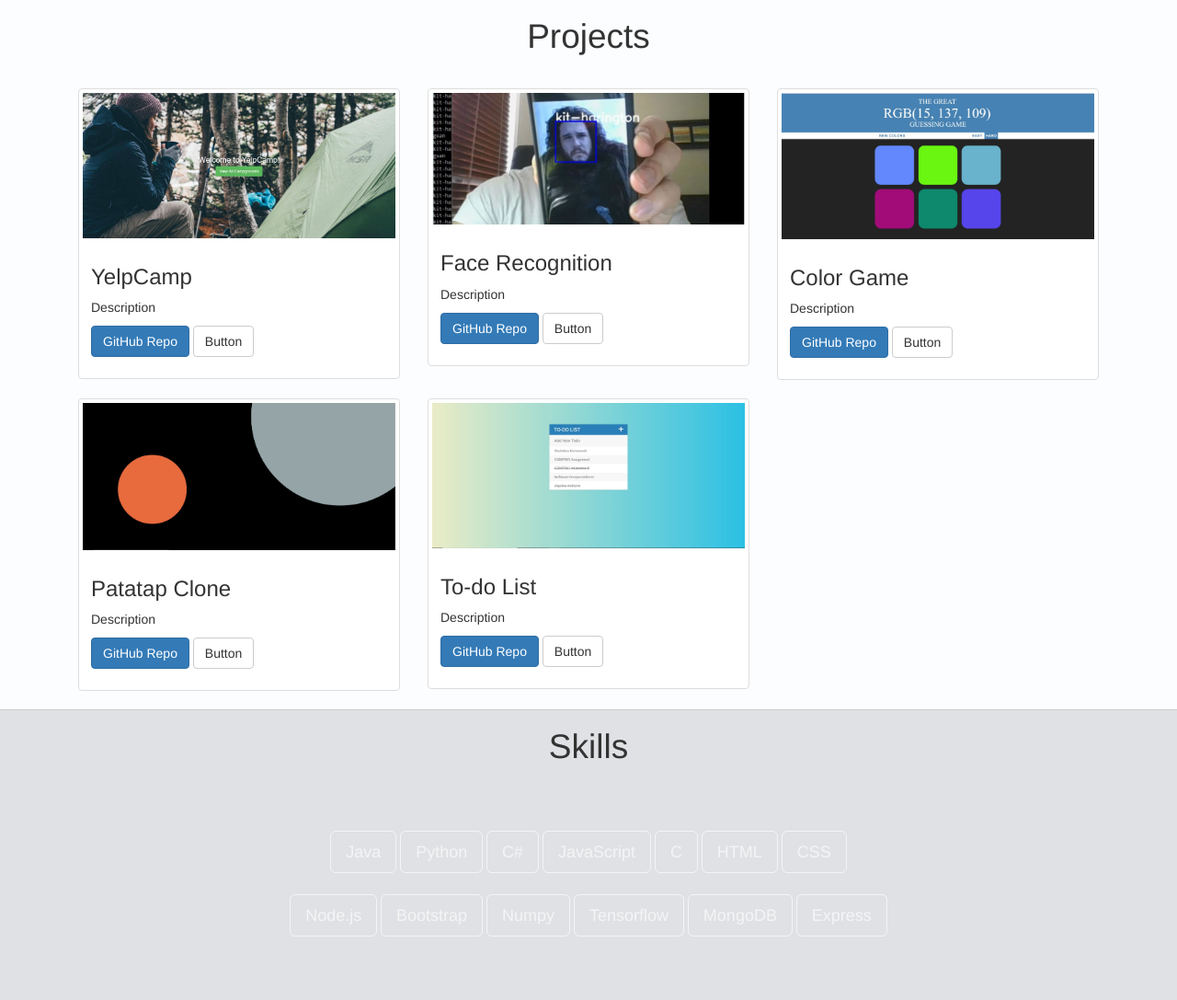
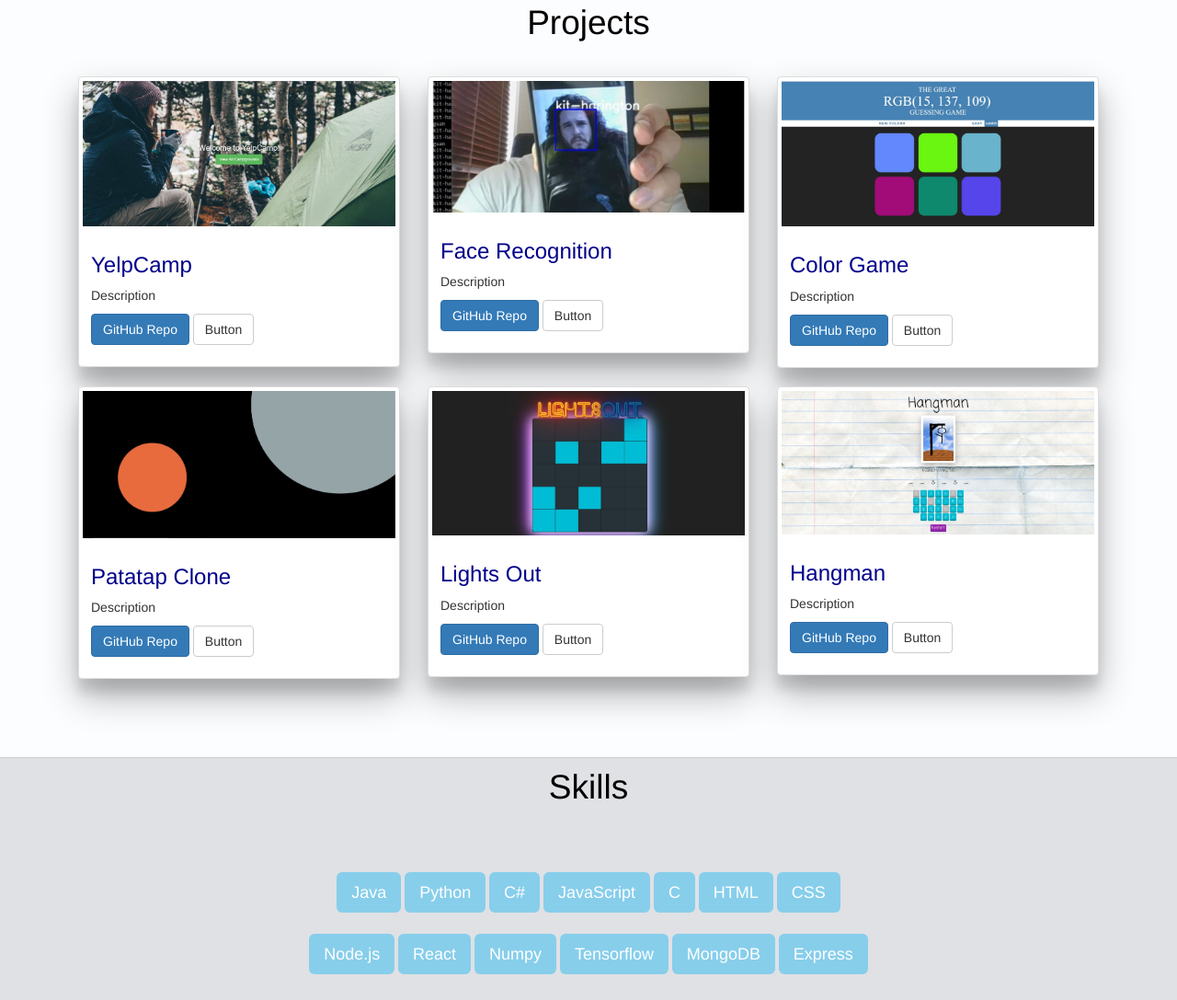
Before and after one commit to GuanXiangHuang/guanxhuang.github.io, a plain HTML site: page index.html in a window 1280 px wide. Shown: the part 1365-2452 px from the top of the page at 92% size. Drawn offline with nearby package versions, Linux system fonts and the light colour scheme.

Commit message:
add styling

```diff
--- a/app.css
+++ b/app.css
@@ -8,15 +8,23 @@ body {
     max-width: 100%;
 
 }
+
 .btn-info{
   border: 1px solid white;
   color: white;
   background-color: transparent;
+
 }
 
 .btn-info:hover{
   background-color: white;
   color: rgba(26, 85, 202, 1);
+}
+
+.skills-btn{
+  cursor: pointer;
+  background-color: skyblue;
+  border: none;
 }
 
 .btn {
@@ -72,7 +80,15 @@ a{
     background: #FCFDFF;
     /* height: 800px; */
     border-top: 1px solid  #cccccc;
+    padding-bottom: 5%;
+}
 
+.project-img:hover{
+  transform: scale(1.10);
+}
+
+.project-img{
+  transition: all ease 500ms;
 }
 
 #skills{
@@ -87,7 +103,15 @@ a{
     background: #FCFDFF;
     /* height: 400px; */
     border-top: 1px solid #cccccc;
+    padding-bottom: 5%;
+}
 
+.certification-img:hover{
+  transform: scale(1.10);
+}
+
+.certification-img{
+  transition: all ease 500ms;
 }
 
 #contact{
@@ -194,6 +218,49 @@ hr {
   height: auto;
 }
 
+.projects-thumbnail {
+  box-shadow: 0 19px 38px rgba(0, 0, 0, 0.3), 0 15px 12px rgba(0, 0, 0, 0.1);
+
+}
+
+.projects-title{
+  color: darkblue;
+}
+/* Underline effect NOT COMPLETED */
+.underline{
+  border: 4px solid transparent;
+  /* display: inline-block; */
+  vertical-align: top;
+  line-height: 36px;
+  /* text-transform: uppercase; */
+  color: black;
+  /* letter-spacing: 0.2em; */
+  text-align: center;
+  /* font-size: 1.4rem; */
+  margin: 10px;
+  /* position: relative; */
+}
+
+.underline::after {
+  width: 0%;
+  height: 4px;
+  display: block;
+  background-color: blue;
+  content: " ";
+  position: absolute;
+  top: 34px;
+  left: 50%;
+  transition: left 0.4s cubic-bezier(0.215, 0.61, 0.355, 1),
+    width 0.4s cubic-bezier(0.215, 0.61, 0.355, 1);
+}
+
+.underline:hover .underline::after {
+  width: 100%;
+  top: 34px;
+  left: 0;
+}
+
+
 .slideshow {
     position: fixed;
     width: 100%;
--- a/index.html
+++ b/index.html
@@ -69,11 +69,12 @@
     </ul>
   </div>
 
+<!-- About Me section -->
  <div>
    <div id="second" class="row">
      <div class="col-lg-12">
         <div>
-           <h2 id="about">About Me</h2>
+           <h2 class="underline" id="about">About Me</h2>
 
         </div>
       </div>
@@ -88,7 +89,7 @@
   <div class="row">
     <div id="third" class="col-lg-12">
        <div class="content">
-         <h2 class="title" id="education">Education</h2>
+         <h2 class="title underline" id="education">Education</h2>
 
          <div class="container education">
            <div class="flexContainer">
@@ -106,59 +107,70 @@
     </div>
   </div>
 
+<!-- Projects Section -->
   <div class="row">
     <div id="projects" class="col-lg-12">
        <div class="content">
-         <h2 class="title">Projects</h2>
+         <h2 class="title underline">Projects</h2>
 
          <div class="container">
             <div class="col-sm-6 col-md-4">
-                <div class="thumbnail">
-                 <a href="https://limitless-headland-48410.herokuapp.com" target="_blank"><img src="img/yelpcamp-thumbnail.JPG" alt="YelpCamp thumbnail"></a>
+                <div class="thumbnail projects-thumbnail">
+                 <a href="https://limitless-headland-48410.herokuapp.com" target="_blank"><img class="project-img" src="img/yelpcamp-thumbnail.JPG" alt="YelpCamp thumbnail"></a>
                   <div class="caption">
-                    <h3>YelpCamp</h3>
+                    <h3 class="projects-title">YelpCamp</h3>
                     <p>Description</p>
                     <p><a href="https://github.com/GuanXiangHuang/YelpCamp" target="_blank" class="btn btn-primary" role="button">GitHub Repo</a> <a href="#" class="btn btn-default" role="button">Button</a></p>
                   </div>
                 </div>
               </div>
               <div class="col-sm-6 col-md-4">
-                  <div class="thumbnail">
-                    <img src="img/face-recognition-thumbnail2.JPG" target="_blank" alt="Face Recognition thumbnail">
+                  <div class="thumbnail projects-thumbnail">
+                    <img class="project-img" src="img/face-recognition-thumbnail2.JPG" target="_blank" alt="Face Recognition thumbnail">
                     <div class="caption">
-                      <h3>Face Recognition</h3>
+                      <h3 class="projects-title">Face Recognition</h3>
                       <p>Description</p>
                       <p><a href="https://github.com/GuanXiangHuang/FaceRecognition" target="_blank" class="btn btn-primary" role="button">GitHub Repo</a> <a href="#" class="btn btn-default" role="button">Button</a></p>
                     </div>
                   </div>
                 </div>
                 <div class="col-sm-6 col-md-4">
-                    <div class="thumbnail">
-                      <a href="https://guanxianghuang.github.io/ColorGame/" target="_blank"><img src="img/color-game-thumbnail.JPG" alt="Color Game thumbnail"></a>
+                    <div class="thumbnail projects-thumbnail">
+                      <a href="https://guanxianghuang.github.io/ColorGame/" target="_blank"><img class="project-img" src="img/color-game-thumbnail.JPG" alt="Color Game thumbnail"></a>
                       <div class="caption">
-                        <h3>Color Game</h3>
+                        <h3 class="projects-title">Color Game</h3>
                         <p>Description</p>
                         <p><a href="https://github.com/GuanXiangHuang/ColorGame" target="_blank" class="btn btn-primary" role="button">GitHub Repo</a> <a href="#" class="btn btn-default" role="button">Button</a></p>
                       </div>
                     </div>
                   </div>
                   <div class="col-sm-6 col-md-4">
-                      <div class="thumbnail">
-                        <a href="https://guanxianghuang.github.io/PatatapClone/" target="_blank"><img src="img/patatap-thumbnail1.JPG" alt="Patatap thumbnail"></a>
+                      <div class="thumbnail projects-thumbnail">
+                        <a href="https://guanxianghuang.github.io/PatatapClone/" target="_blank"><img class="project-img" src="img/patatap-thumbnail1.JPG" alt="Patatap thumbnail"></a>
                         <div class="caption">
-                          <h3>Patatap Clone</h3>
+                          <h3 class="projects-title">Patatap Clone</h3>
                           <p>Description</p>
                           <p><a href="https://github.com/GuanXiangHuang/PatatapClone" target="_blank" class="btn btn-primary" role="button">GitHub Repo</a> <a href="#" class="btn btn-default" role="button">Button</a></p>
                         </div>
                       </div>
                     </div>
                     <div class="col-sm-6 col-md-4">
-                        <div class="thumbnail">
-                          <a href="https://guanxianghuang.github.io/To-do-List/" target="_blank"><img src="img/to-do-list-thumbnail.JPG" alt="To-do list thumbnail"></a>
+                        <div class="thumbnail projects-thumbnail">
+                          <a href="https://upbeat-darwin-0ed87e.netlify.com/" target="_blank"><img class="project-img" src="img/lights-out-thumbnail.JPG" alt="Lights Out thumbnail"></a>
                           <div class="caption">
-                            <h3>To-do List</h3>
+                            <h3 class="projects-title">Lights Out</h3>
                             <p>Description</p>
-                            <p><a href="https://github.com/GuanXiangHuang/To-do-List" target="_blank" class="btn btn-primary" role="button">GitHub Repo</a> <a href="#" class="btn btn-default" role="button">Button</a></p>
+                            <p><a href="https://github.com/GuanXiangHuang/Lights-Out" target="_blank" class="btn btn-primary" role="button">GitHub Repo</a> <a href="#" class="btn btn-default" role="button">Button</a></p>
+                          </div>
+                        </div>
+                      </div>
+                      <div class="col-sm-6 col-md-4">
+                        <div class="thumbnail projects-thumbnail">
+                          <a href="https://nifty-goldberg-4a4ae4.netlify.com/" target="_blank"><img class="project-img" src="img/hangman-thumbnail.JPG" alt="Hangman thumbnail"></a>
+                          <div class="caption">
+                            <h3 class="projects-title">Hangman</h3>
+                            <p>Description</p>
+                            <p><a href="https://github.com/GuanXiangHuang/Hangman" target="_blank" class="btn btn-primary" role="button">GitHub Repo</a> <a href="#" class="btn btn-default" role="button">Button</a></p>
                           </div>
                         </div>
                       </div>
@@ -167,28 +179,29 @@
     </div>
   </div>
 
+<!-- Skills Section -->
   <div class="row">
     <div id="skills" class="col-lg-12">
        <div class="content">
-         <h2 class="title">Skills</h2>
+         <h2 class="title underline">Skills</h2>
 
          <div class="container">
            <div class="languages">
-              <button type="button" class="btn btn-lg btn-info" disabled>Java</button>
-              <button type="button" class="btn btn-lg btn-info" disabled>Python</button>
-              <button type="button" class="btn btn-lg btn-info" disabled>C#</button>
-              <button type="button" class="btn btn-lg btn-info" disabled>JavaScript</button>
-              <button type="button" class="btn btn-lg btn-info" disabled>C</button>
-              <button type="button" class="btn btn-lg btn-info" disabled>HTML</button>
-              <button type="button" class="btn btn-lg btn-info" disabled>CSS</button>
+              <button type="button" class="btn btn-lg btn-info skills-btn" >Java</button>
+              <button type="button" class="btn btn-lg btn-info skills-btn" >Python</button>
+              <button type="button" class="btn btn-lg btn-info skills-btn" >C#</button>
+              <button type="button" class="btn btn-lg btn-info skills-btn" >JavaScript</button>
+              <button type="button" class="btn btn-lg btn-info skills-btn" >C</button>
+              <button type="button" class="btn btn-lg btn-info skills-btn" >HTML</button>
+              <button type="button" class="btn btn-lg btn-info skills-btn" >CSS</button>
            </div>
             <div class="frameworks">
-                <button type="button" class="btn btn-lg btn-info" disabled>Node.js</button>
-                <button type="button" class="btn btn-lg btn-info" disabled>Bootstrap</button>
-                <button type="button" class="btn btn-lg btn-info" disabled>Numpy</button>
-                <button type="button" class="btn btn-lg btn-info" disabled>Tensorflow</button>
-                <button type="button" class="btn btn-lg btn-info" disabled>MongoDB</button>
-                <button type="button" class="btn btn-lg btn-info" disabled>Express</button>
+                <button type="button" class="btn btn-lg btn-info skills-btn" >Node.js</button>
+                <button type="button" class="btn btn-lg btn-info skills-btn" >React</button>
+                <button type="button" class="btn btn-lg btn-info skills-btn" >Numpy</button>
+                <button type="button" class="btn btn-lg btn-info skills-btn" >Tensorflow</button>
+                <button type="button" class="btn btn-lg btn-info skills-btn" >MongoDB</button>
+                <button type="button" class="btn btn-lg btn-info skills-btn" >Express</button>
 
              </div>
          </div>
@@ -196,15 +209,16 @@
     </div>
   </div>
 
+<!-- Certifications Section -->
   <div class="row">
       <div id="certifications" class="col-lg-12">
          <div class="content">
-           <h2 class="title">Certifications</h2>
+           <h2 class="title underline">Certifications</h2>
 
           <div class="container">
             <div class="col-sm-6 col-md-4">
               <div class="thumbnail">
-               <a href="https://limitless-headland-48410.herokuapp.com" target="_blank"><img src="img/certificate-thumbnail.JPG" alt="YelpCamp thumbnail"></a>
+               <a href="https://limitless-headland-48410.herokuapp.com" target="_blank"><img class="certification-img" src="img/certificate-thumbnail.JPG" alt="YelpCamp thumbnail"></a>
                 <div class="caption">
                   <h3>Machine Learning by Stanford University</h3>
                   <p></p>
@@ -215,18 +229,18 @@
 
             <div class="col-sm-6 col-md-4">
               <div class="thumbnail">
-               <a href="https://limitless-headland-48410.herokuapp.com" target="_blank"><img src="img/certificate-thumbnail.JPG" alt="YelpCamp thumbnail"></a>
+               <a href="https://limitless-headland-48410.herokuapp.com" target="_blank"><img class="certification-img" src="img/certificate2-thumbnail.JPG" alt="YelpCamp thumbnail"></a>
                 <div class="caption">
                   <h3>Deep Learning Specialization by deeplearning.ai</h3>
                   <p></p>
                   <!-- <p><a href="https://github.com/GuanXiangHuang/YelpCamp" class="btn btn-primary" role="button">GitHub Repo</a></p> -->
                 </div>
               </div>
-          </div>
+            </div>
 
           <div class="col-sm-6 col-md-4">
             <div class="thumbnail">
-             <a href="https://limitless-headland-48410.herokuapp.com" target="_blank"><img src="img/certificate-thumbnail.JPG" alt="YelpCamp thumbnail"></a>
+             <a href="https://limitless-headland-48410.herokuapp.com" target="_blank"><img class="certification-img" src="img/certificate3-thumbnail.JPG" alt="YelpCamp thumbnail"></a>
               <div class="caption">
                 <h3>Web Development Online Bootcamp by Colt Steele</h3>
                 <p></p>
@@ -236,11 +250,14 @@
          </div>
       </div>
     </div>
+    </div>
+  </div>
+
 
     <div class="row">
         <div id="contact" class="col-lg-12">
            <div class="content">
-             <h2 class="title">Contact Me</h2>
+             <h2 class="title underline">Contact Me</h2>
 
              <div id="contact-box" class="container">
                <div>
@@ -255,6 +272,7 @@
            </div>
         </div>
       </div>
+
 
       <div class="row">
         <div id="footer" class="col-lg-12">
```
Also changed, not shown: img/certificate2-thumbnail.JPG (added), img/certificate3-thumbnail.JPG (added), img/hangman-thumbnail.JPG (added), img/lights-out-thumbnail.JPG (added).
